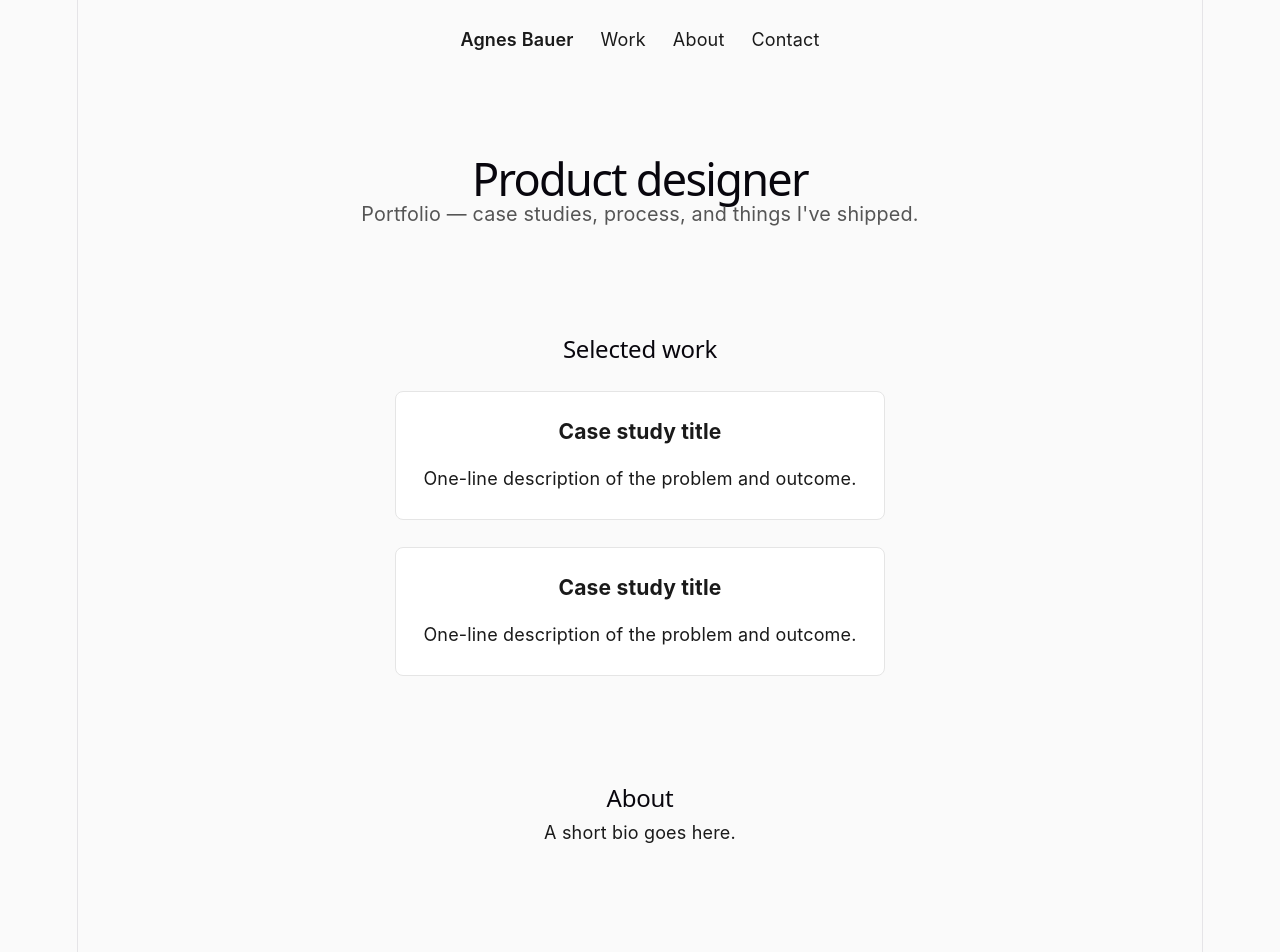
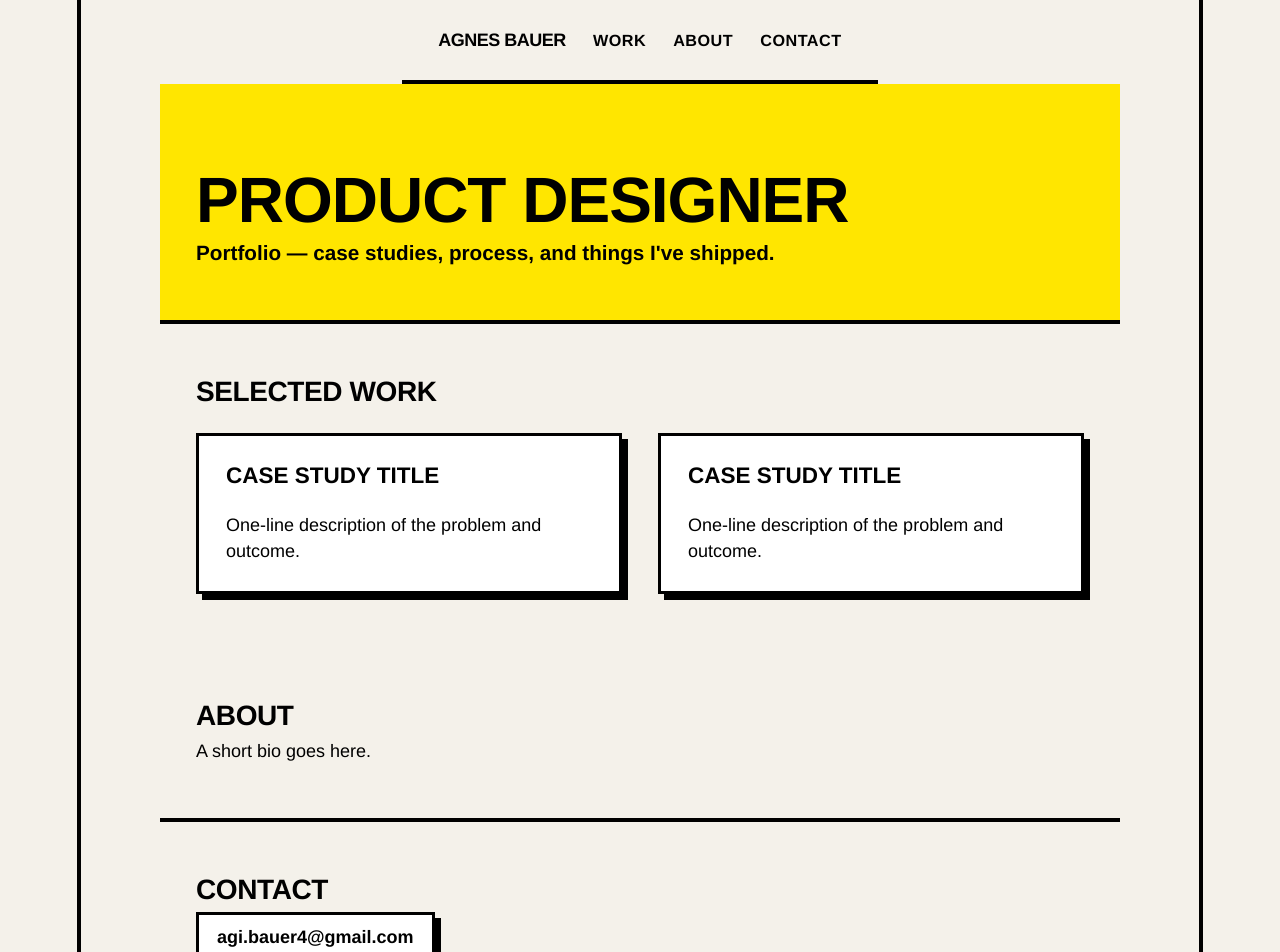
Before and after one commit to agibauer4/portfolio-website, a React (Vite) app: page / in a window 1280 px wide. Shown: the top 952 px of the page. Built offline with nearby package versions, Linux system fonts and the light colour scheme.

Commit message:
Apply brutalist visual design
Thick black borders, hard offset drop shadows, high-contrast yellow
accent, bold uppercase type, and square corners throughout. CSS-only
pass — no markup or component changes.

```diff
--- a/src/App.css
+++ b/src/App.css
@@ -4,9 +4,9 @@
 
 body {
   margin: 0;
-  font-family: -apple-system, BlinkMacSystemFont, 'Segoe UI', sans-serif;
-  color: #1a1a1a;
-  background: #fafafa;
+  font-family: var(--sans);
+  color: var(--text);
+  background: var(--bg);
 }
 
 .nav {
@@ -16,59 +16,107 @@ body {
   padding: 1.5rem 2rem;
   max-width: 960px;
   margin: 0 auto;
+  border-bottom: 4px solid var(--border);
 }
 
 .nav-name {
-  font-weight: 600;
+  font-weight: 900;
+  text-transform: uppercase;
+  letter-spacing: -0.5px;
 }
 
 .nav nav a {
   margin-left: 1.5rem;
-  color: inherit;
+  color: var(--text);
   text-decoration: none;
+  font-weight: 700;
+  text-transform: uppercase;
+  font-size: 0.9rem;
+  letter-spacing: 0.5px;
+  border-bottom: 3px solid transparent;
 }
 
 .nav nav a:hover {
-  text-decoration: underline;
+  border-bottom-color: var(--accent-2);
+  background: var(--accent);
 }
 
 section {
   max-width: 960px;
   margin: 0 auto;
   padding: 3rem 2rem;
+  width: 100%;
+}
+
+#hero {
+  border-bottom: 4px solid var(--border);
+  background: var(--accent);
 }
 
 #hero h1 {
-  font-size: 2.5rem;
   margin-bottom: 0.5rem;
 }
 
 #hero p {
-  color: #555;
-  font-size: 1.1rem;
+  color: var(--text);
+  font-size: 1.15rem;
+  font-weight: 600;
 }
 
 .grid {
   display: grid;
   grid-template-columns: repeat(auto-fit, minmax(280px, 1fr));
-  gap: 1.5rem;
+  gap: 2rem;
   margin-top: 1.5rem;
 }
 
 .card {
-  background: #fff;
-  border: 1px solid #e5e5e5;
-  border-radius: 8px;
+  background: var(--surface);
+  border: 3px solid var(--border);
+  box-shadow: var(--shadow-offset) var(--shadow-offset) 0 0 var(--border);
   padding: 1.5rem;
+  transition: transform 0.15s ease, box-shadow 0.15s ease;
+}
+
+.card:hover {
+  transform: translate(-3px, -3px);
+  box-shadow: calc(var(--shadow-offset) + 3px) calc(var(--shadow-offset) + 3px) 0 0 var(--border);
 }
 
 .card h3 {
   margin-top: 0;
+  font-size: 1.25rem;
+}
+
+#about {
+  border-bottom: 4px solid var(--border);
+}
+
+#contact a {
+  font-weight: 700;
+  text-decoration: none;
+  border: 3px solid var(--border);
+  padding: 0.5rem 1rem;
+  display: inline-block;
+  background: var(--surface);
+  box-shadow: var(--shadow-offset) var(--shadow-offset) 0 0 var(--border);
+  transition: transform 0.15s ease, box-shadow 0.15s ease;
+}
+
+#contact a:hover {
+  background: var(--accent);
+  transform: translate(-3px, -3px);
+  box-shadow: calc(var(--shadow-offset) + 3px) calc(var(--shadow-offset) + 3px) 0 0 var(--border);
 }
 
 footer {
   text-align: center;
   padding: 2rem;
-  color: #999;
+  color: var(--text);
   font-size: 0.85rem;
+  border-top: 4px solid var(--border);
+  font-weight: 700;
+  text-transform: uppercase;
+  letter-spacing: 0.5px;
+  margin-top: auto;
 }
--- a/src/index.css
+++ b/src/index.css
@@ -1,23 +1,20 @@
 :root {
-  --text: #6b6375;
-  --text-h: #08060d;
-  --bg: #fff;
-  --border: #e5e4e7;
-  --code-bg: #f4f3ec;
-  --accent: #aa3bff;
-  --accent-bg: rgba(170, 59, 255, 0.1);
-  --accent-border: rgba(170, 59, 255, 0.5);
-  --social-bg: rgba(244, 243, 236, 0.5);
-  --shadow:
-    rgba(0, 0, 0, 0.1) 0 10px 15px -3px, rgba(0, 0, 0, 0.05) 0 4px 6px -2px;
+  --text: #000;
+  --text-h: #000;
+  --bg: #f4f1ea;
+  --surface: #fff;
+  --border: #000;
+  --accent: #ffe600;
+  --accent-2: #ff3d1a;
+  --shadow-offset: 6px;
 
-  --sans: system-ui, 'Segoe UI', Roboto, sans-serif;
-  --heading: system-ui, 'Segoe UI', Roboto, sans-serif;
-  --mono: ui-monospace, Consolas, monospace;
+  --sans: 'Helvetica Neue', Helvetica, Arial, sans-serif;
+  --heading: var(--sans);
+  --mono: ui-monospace, 'Courier New', Consolas, monospace;
 
   font: 18px/145% var(--sans);
-  letter-spacing: 0.18px;
-  color-scheme: light dark;
+  letter-spacing: 0;
+  color-scheme: light;
   color: var(--text);
   background: var(--bg);
   font-synthesis: none;
@@ -30,24 +27,8 @@
   }
 }
 
-@media (prefers-color-scheme: dark) {
-  :root {
-    --text: #9ca3af;
-    --text-h: #f3f4f6;
-    --bg: #16171d;
-    --border: #2e303a;
-    --code-bg: #1f2028;
-    --accent: #c084fc;
-    --accent-bg: rgba(192, 132, 252, 0.15);
-    --accent-border: rgba(192, 132, 252, 0.5);
-    --social-bg: rgba(47, 48, 58, 0.5);
-    --shadow:
-      rgba(0, 0, 0, 0.4) 0 10px 15px -3px, rgba(0, 0, 0, 0.25) 0 4px 6px -2px;
-  }
-
-  #social .button-icon {
-    filter: invert(1) brightness(2);
-  }
+* {
+  border-radius: 0 !important;
 }
 
 body {
@@ -58,48 +39,56 @@ body {
   width: 1126px;
   max-width: 100%;
   margin: 0 auto;
-  text-align: center;
-  border-inline: 1px solid var(--border);
+  border-inline: 4px solid var(--border);
   min-height: 100svh;
   display: flex;
   flex-direction: column;
   box-sizing: border-box;
+  background: var(--bg);
 }
 
 h1,
-h2 {
+h2,
+h3 {
   font-family: var(--heading);
-  font-weight: 500;
+  font-weight: 900;
   color: var(--text-h);
+  text-transform: uppercase;
 }
 
 h1 {
-  font-size: 56px;
-  letter-spacing: -1.68px;
+  font-size: 64px;
+  line-height: 0.95;
+  letter-spacing: -1px;
   margin: 32px 0;
   @media (max-width: 1024px) {
-    font-size: 36px;
+    font-size: 40px;
     margin: 20px 0;
   }
 }
+
 h2 {
-  font-size: 24px;
-  line-height: 118%;
-  letter-spacing: -0.24px;
+  font-size: 28px;
+  line-height: 100%;
+  letter-spacing: -0.4px;
   margin: 0 0 8px;
   @media (max-width: 1024px) {
-    font-size: 20px;
+    font-size: 22px;
   }
 }
+
 p {
   margin: 0;
+}
+
+a {
+  color: var(--text);
 }
 
 code,
 .counter {
   font-family: var(--mono);
   display: inline-flex;
-  border-radius: 4px;
   color: var(--text-h);
 }
 
@@ -107,5 +96,6 @@ code {
   font-size: 15px;
   line-height: 135%;
   padding: 4px 8px;
-  background: var(--code-bg);
+  background: var(--accent);
+  border: 2px solid var(--border);
 }
```
